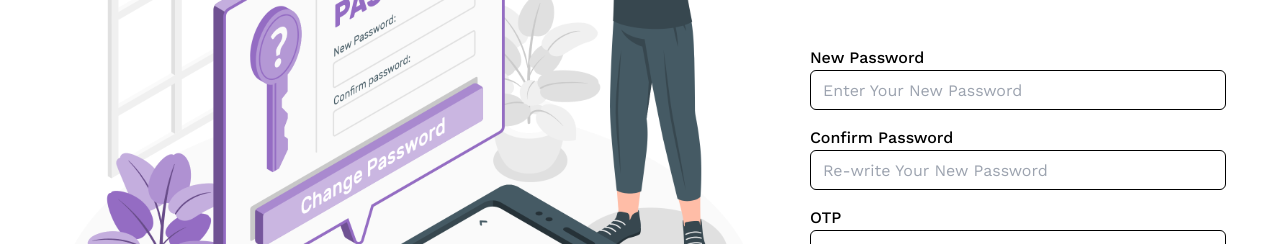
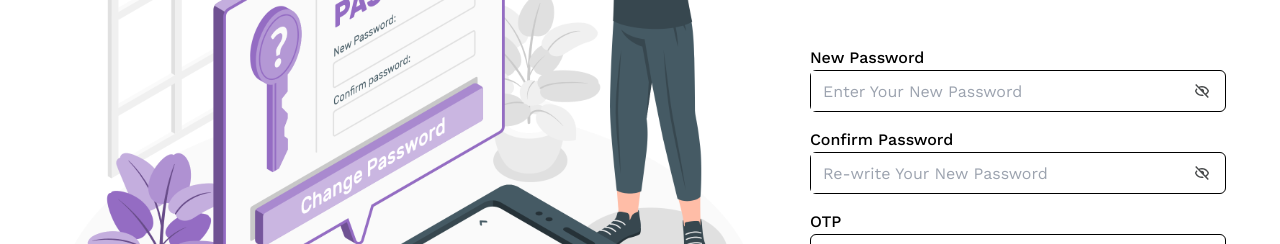
Before and after one commit to abhiineat/Workshala, a React (Vite) app: page /reset in a window 1280 px wide. Shown: the part 222-466 px from the top of the page. Built offline with nearby package versions, Linux system fonts and the light colour scheme.

Commit message:
added links and eye

```diff
--- a/package.json
+++ b/package.json
@@ -13,6 +13,8 @@
     "axios": "^1.6.2",
     "react": "^18.2.0",
     "react-dom": "^18.2.0",
+    "react-native": "^0.72.7",
+    "react-native-switch-selector": "^2.3.0",
     "react-router-dom": "^6.18.0"
   },
   "devDependencies": {
--- a/src/components/LoginPage.jsx
+++ b/src/components/LoginPage.jsx
@@ -1,6 +1,7 @@
 import React, { useState } from 'react'
 import login from '../assets/login.svg'
 import Eye from '../assets/eye.svg'
+import { Link } from 'react-router-dom';
 export default function LoginPage() {
   const[password,setPassword]= useState(true);
   const eyeClick=()=>{
@@ -20,8 +21,8 @@ export default function LoginPage() {
             <input type="email" required name="email" className="border border-black rounded-md font-WorkSans text-base w-[20rem] h-[3rem] pl-4 max-[640px]:w-[50vw]  max-[420px]:w-[70vw] " placeholder='Enter your email' />
           </div>
           <div className="mt-2 font-WorkSans font-medium flex text-base">Password</div>
-          <div className="flex border border-black rounded-md">
-            <input type={password? "password" : "text"} required name="password" className="focus:border-none focus:outline-none font-WorkSans text-base w-[18rem] h-[3rem] pl-4 max-[640px]:w-[50vw]  max-[420px]:w-[70vw] " placeholder='Enter your Password' />
+          <div className="flex border border-black rounded-md max-[640px]:w-[50vw]  max-[420px]:w-[70vw] ">
+            <input type={password? "password" : "text"} required name="password" className="focus:border-none focus:outline-none font-WorkSans text-base w-[18rem] h-[3rem] pl-4 max-[640px]:w-[45vw]  max-[420px]:w-[63vw] " placeholder='Enter your Password' />
             <img className='cursor-pointer ' onClick={eyeClick} src={Eye} />
           </div>
           <div className="flex  flex-row mt-[1vh] max-[640px]:w-[50vw] ">
@@ -30,14 +31,14 @@ export default function LoginPage() {
 
             </div>
             <div className='font-WorkSans font-medium text-sm mt-0.5 ml-0.5'>Remember Me</div>
-            <div className='ml-[25%] font-WorkSans font-medium text-sm  mt-0.5 max-[640px]:ml-[12vw]'>Forgot password?</div>
+            <div className='ml-[25%] font-WorkSans font-medium text-sm  mt-0.5 max-[640px]:ml-[12vw]'> <Link to='/reset'> <button>Forgot password?</button></Link></div>
           </div>
          <div>
             <button className='font-WorkSans font-medium text-sm text-white w-[20rem] rounded-md h-[2.5rem] mt-5 bg-[#946CC3] max-[640px]:w-[50vw] max-[420px]:w-[70vw]'>Sign in</button>
          </div>
 
          </form>
-         <div className='mt-[2vh] ml-[1rem] font-WorkSans font-medium max-[640px]:w-[50vw] '>Haven't Registered Yet <button className='text-[#946CC3]'> Register Now</button></div>
+         <div className='mt-[2vh] ml-[1rem] font-WorkSans font-medium max-[640px]:w-[50vw] '>Haven't Registered Yet <Link to='/register'> <button className='text-[#946CC3]'> Register Now</button></Link> </div>
         </div>
 
       </div>
--- a/src/components/Register/Register.jsx
+++ b/src/components/Register/Register.jsx
@@ -2,6 +2,7 @@ import React, { useState } from 'react'
 import registerImg from '../../assets/register.svg'
 import Eye from '../../assets/eye.svg'
 import axios from 'axios';
+import { Link } from 'react-router-dom';
 
 function Register() {
   const[password,setPassword]= useState(true);
@@ -22,7 +23,7 @@ function Register() {
 
     const handleSubmit = (event) => {
      event.preventDefault();
-     axios.post("http://workshala.onrender.com/signUp",inputData)
+     axios.post("https://workshala.onrender.com/signUp",inputData)
      .then((response)=>{
       console.log(response)
      })
@@ -46,16 +47,16 @@ function Register() {
             <div className="flex flex-wrap font-WorkSans font-medium text-base ml-[3.5rem] mt-4 p-0 max-[500px]:ml-8">Email</div>
             <input type="email"  onChange={handleChange}  required name="email" value={inputData.email} className="flex flex-wrap border border-black rounded-md font-WorkSans text-base w-[26rem] ml-[3.5rem] h-[2.5rem] pl-3 max-[640px]:w-[65vw] max-[500px]:ml-8" placeholder='Enter Your Email' />
             <div className=" font-WorkSans font-medium text-base ml-[3.5rem] mt-4 p-0 flex flex-wrap max-[500px]:ml-8">Password</div>
-            <div className="flex border border-black rounded-md w-[26rem] ml-[3.5rem] max-[640px]:w-[65vw] max-[500px]:ml-8 max-[390px]:w-[62vw]">
-            <input type={password? "password" : "text"} required onChange={handleChange} value={inputData.password} name="password" className="focus:border-none focus:outline-none font-WorkSans text-base w-[24rem]  h-[2.5rem] pl-3 max-[640px]:w-[65vw] max-[500px]:ml-8" placeholder='Enter Your Password' />
-            <img className='cursor-pointer ' onClick={eyeClick} src={Eye} />
+            <div className="flex border border-black rounded-md w-[26rem] ml-[3.5rem] max-[640px]:w-[65vw] max-[500px]:ml-8 max-[390px]:w-[65vw]">
+            <input type={password? "password" : "text"} required onChange={handleChange} value={inputData.password} name="password" className="focus:border-none focus:outline-none font-WorkSans text-base w-[24rem]  h-[2.5rem] pl-3 max-[640px]:w-[58vw] " placeholder='Enter Your Password' />
+            <img className='cursor-pointer  max-[640px]:ml-0' onClick={eyeClick} src={Eye} />
             </div>
             </div>
             <div>
             <button onClick={handleSubmit} className='font-WorkSans font-medium text-sm text-white w-[26rem] rounded-md h-[2.5rem] mt-6 bg-[#946CC3] ml-[3.5rem] max-[640px]:w-[65vw] max-[500px]:ml-8'>Sign up</button>
             </div>
             </form>
-            <div className='ml-[10rem] mt-[1rem] font-WorkSans font-medium max-[640px]:ml-[25vw]  max-[500px]:ml-[15vw]  max-[500px]:w-[57vw] '>Already Registered ! <button className='text-[#946CC3]'> Login</button></div>
+            <div className='ml-[10rem] mt-[1rem] font-WorkSans font-medium max-[640px]:ml-[25vw]  max-[500px]:ml-[15vw]  max-[500px]:w-[57vw] '>Already Registered ! <Link to='/login'> <button className='text-[#946CC3]'> Login</button> </Link></div>
 
         </div>
 
--- a/src/components/Reset password/Reset.jsx
+++ b/src/components/Reset password/Reset.jsx
@@ -1,6 +1,12 @@
-import React from 'react'
+import React, { useState }  from 'react'
 import ResetImg from '../../assets/Reset.svg'
+import Eye from '../../assets/eye.svg'
+
 function Reset() {
+  const[password,setPassword]= useState(true);
+  const eyeClick=()=>{
+    setPassword(!password)
+  }
   return (
     <>
       < div className='flex flex-wrap flex-row max-[1156px]:justify-center ' >
@@ -11,12 +17,17 @@ function Reset() {
             <form >
             <div className='flex flex-wrap flex-col'>
             <div className=" flex flex-wrap font-WorkSans font-medium text-base ml-[3.5rem] mt-[3.5rem] mb-0  max-[500px]:ml-8">New Password</div>
-            <input type="password" required name="password" className="flex flex-wrap border border-black rounded-md font-WorkSans text-base w-[26rem] ml-[3.5rem] h-[2.5rem] pl-3 max-[640px]:w-[65vw] max-[500px]:ml-8  " placeholder='Enter Your New Password' />
-
+            <div className="flex border border-black rounded-md w-[26rem] ml-[3.5rem] max-[640px]:w-[65vw] max-[500px]:ml-8 max-[390px]:w-[65vw]">
+            <input type={password? "password" : "text"} required  name="password" className="focus:border-none focus:outline-none font-WorkSans text-base w-[24rem]  h-[2.5rem] pl-3 max-[640px]:w-[58vw] " placeholder='Enter Your New Password' />
+            <img className='cursor-pointer  max-[640px]:ml-0' onClick={eyeClick} src={Eye} />
+            </div>
             <div className="flex flex-wrap font-WorkSans font-medium text-base ml-[3.5rem] mt-4 p-0 max-[500px]:ml-8">Confirm Password</div>
-            <input type="password" required name="password" className="flex flex-wrap border border-black rounded-md font-WorkSans text-base w-[26rem] ml-[3.5rem] h-[2.5rem] pl-3 max-[640px]:w-[65vw] max-[500px]:ml-8" placeholder='Re-write Your New Password' />
+            <div className="flex border border-black rounded-md w-[26rem] ml-[3.5rem] max-[640px]:w-[65vw] max-[500px]:ml-8 max-[390px]:w-[65vw]">
+            <input type={password? "password" : "text"} required  name="password" className="focus:border-none focus:outline-none font-WorkSans text-base w-[24rem]  h-[2.5rem] pl-3 max-[640px]:w-[58vw] " placeholder='Re-write Your New Password' />
+            <img className='cursor-pointer  max-[640px]:ml-0' onClick={eyeClick} src={Eye} />
+            </div>
             <div className=" font-WorkSans font-medium text-base ml-[3.5rem] mt-4 p-0 flex flex-wrap max-[500px]:ml-8">OTP</div>
-            <input type="password" required name="password" className="border border-black rounded-md font-WorkSans text-base w-[26rem] ml-[3.5rem] h-[2.5rem] pl-3 max-[640px]:w-[65vw] max-[500px]:ml-8" placeholder='Enter Your OTP' />
+            <input type="password"  name="password" className="border border-black rounded-md font-WorkSans text-base w-[26rem] ml-[3.5rem] h-[2.5rem] pl-3 max-[640px]:w-[65vw] max-[500px]:ml-8" placeholder='Enter Your OTP' />
             </div>
             <div>
             <button className='font-WorkSans font-medium text-sm text-white w-[26rem] rounded-md h-[2.5rem] mt-6 bg-[#946CC3] ml-[3.5rem] max-[640px]:w-[65vw] max-[500px]:ml-8'>Sign in</button>
```
Also changed, not shown: 1 other file (tests, documents, lock files or other folders).
